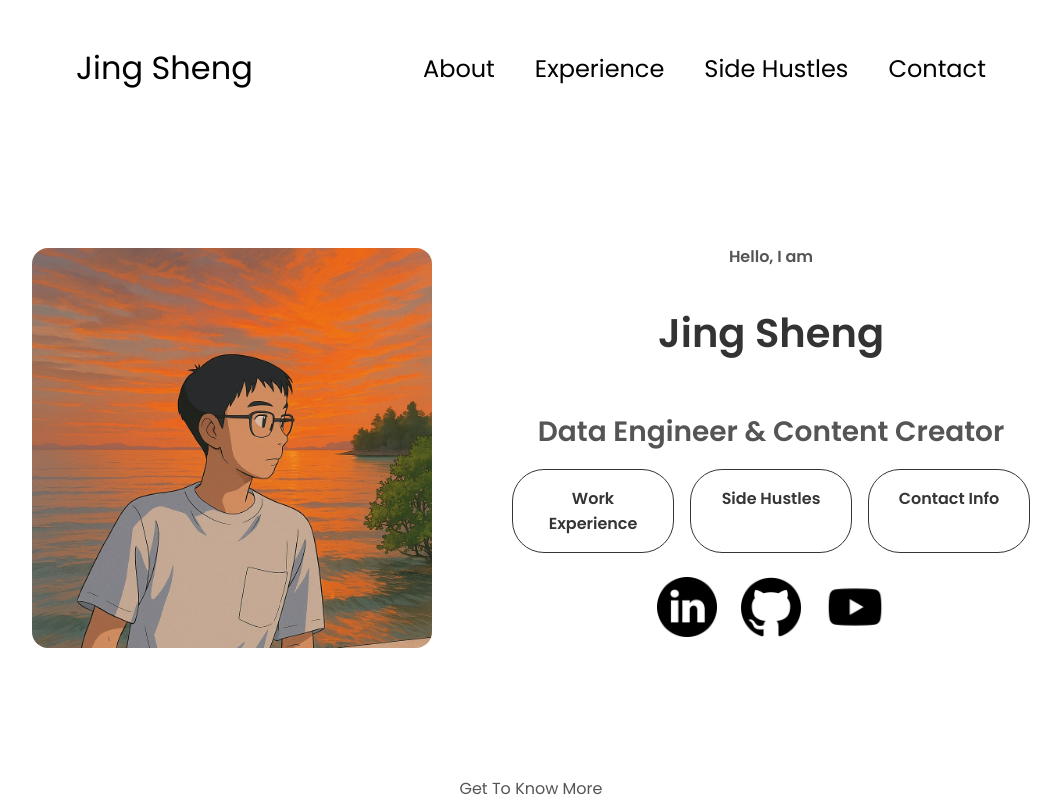
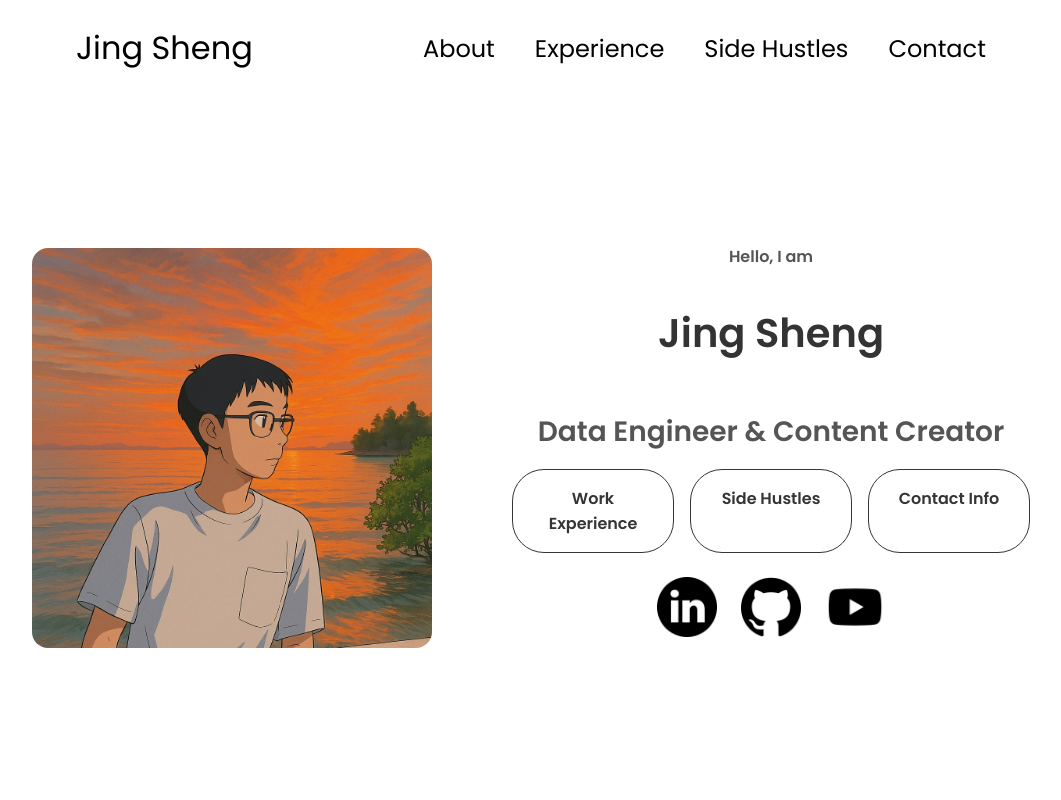
Before and after one commit to jingshenggg/my-portfolio, a React (Create React App) app: page / in a window 1280 px wide. Shown: the top 800 px of the page, without its empty margins (109-1170 px from the left). Built offline with nearby package versions, Linux system fonts and the light colour scheme.

Commit message:
changing css

```diff
--- a/src/css/Navbar.css
+++ b/src/css/Navbar.css
@@ -25,7 +25,7 @@ nav,
 nav {
   justify-content: space-around;
   align-items: center;
-  height: 17vh;
+  height: 12vh;
   position: sticky;
   top: 0;
   background-color: rgba(255, 255, 255, 0.95);
--- a/src/css/Profile.css
+++ b/src/css/Profile.css
@@ -6,7 +6,7 @@
   gap: 5rem;
   padding: 2rem;
   height: auto;
-  min-height: 70vh;
+  min-height: 80vh;
   opacity: 0;
   transform: translateY(20px);
 }
--- a/src/css/Sidehustles.css
+++ b/src/css/Sidehustles.css
@@ -15,7 +15,7 @@
 
 .intro-section {
   text-align: center;
-  max-width: 800px;
+  max-width: flex;
   margin: 0 auto 3rem;
 }
 
```
